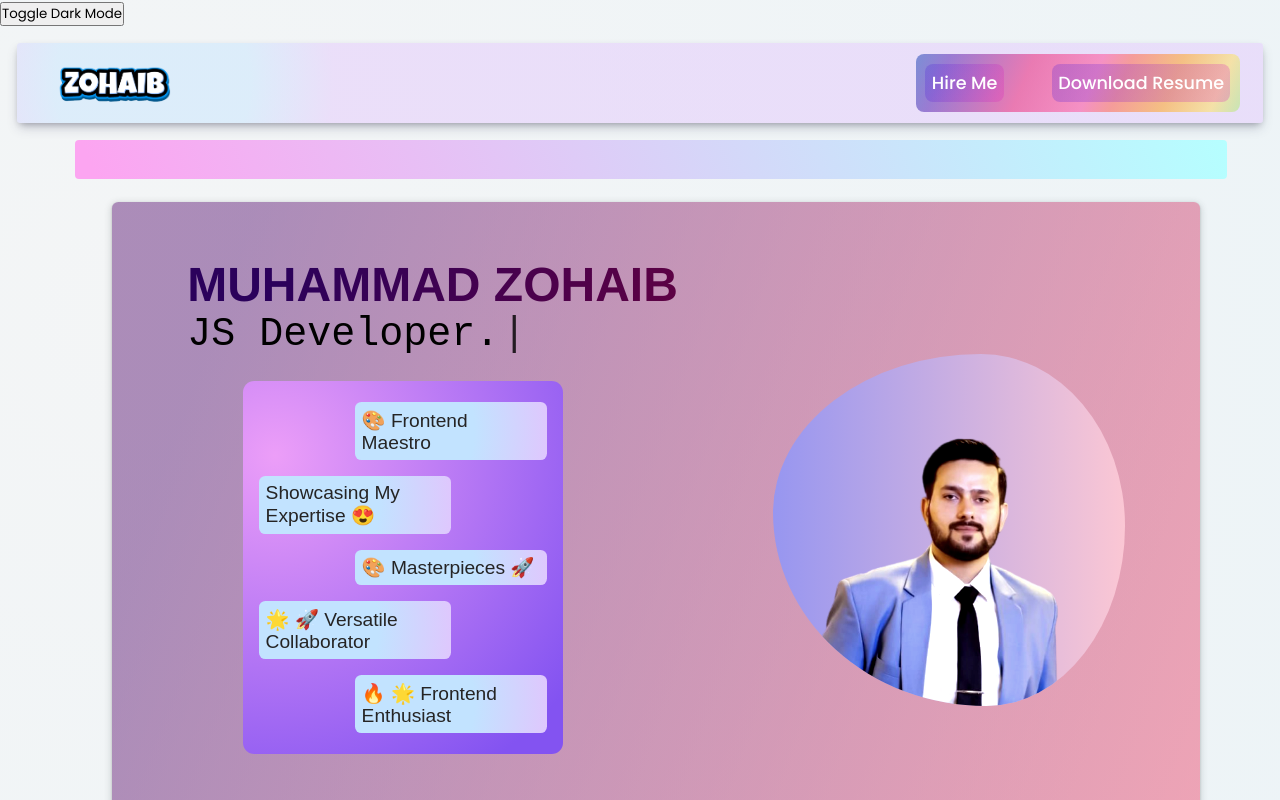
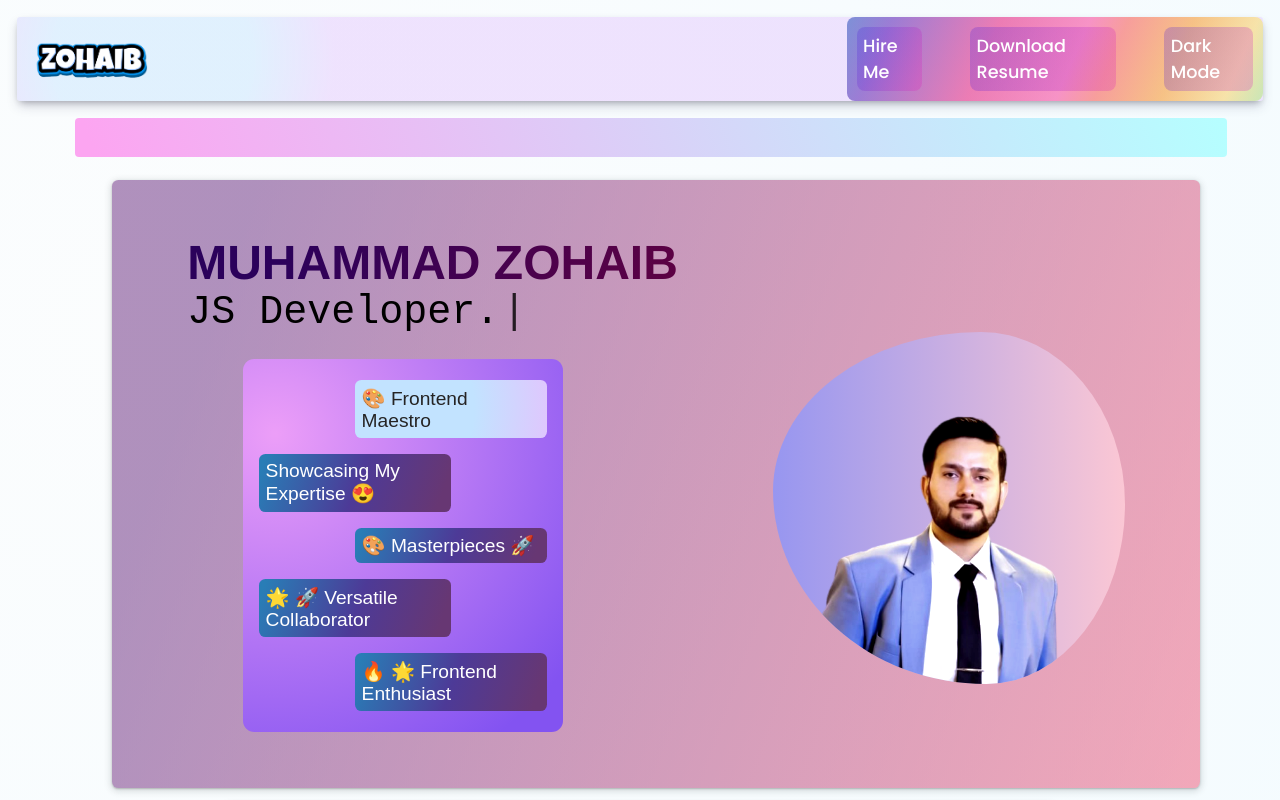
Before and after one commit to MuhammadZohaib28/React-Portfolio-Website, a React (Vite) app: page / in a window 1280 px wide. Shown: the top 800 px of the page. Built offline with nearby package versions, Linux system fonts and the light colour scheme.

Commit message:
Dark Mode Functionality Added

```diff
--- a/src/App.css
+++ b/src/App.css
@@ -7,17 +7,11 @@
   height: 200vh;
 }
 
-:root {
-  --background-color: #f5f5f5;
-  --text-color: #333;
+#light{
+  background-color: rgb(255, 255, 255);
 }
 
-body.dark-mode {
-  --background-color: #000000;
-  --text-color: #f5f5f5;
+#dark{
+  background: radial-gradient(circle at 24.1% 68.8%, rgb(50, 50, 50) 0%, rgb(0, 0, 0) 99.4%);
+
 }
-
-body {
-  background-color: var(--background-color);
-  color: var(--text-color);
-}
--- a/src/App.jsx
+++ b/src/App.jsx
@@ -1,26 +1,28 @@
-import React, { useState }  from "react";
+import React, { useState } from "react";
 import Header from "./components/Header";
 import Marquee from "./components/Marquee";
 import Hero from "./components/Hero";
 import Projects from "./components/Projects";
 import "./App.css";
 
+export const ThemeContext = React.createContext(null);
+
 const App = () => {
-  const [darkMode, setDarkMode] = useState(false);
+  const [theme, setTheme] = useState("light")
 
-  const toggleDarkMode = () => {
-    setDarkMode(!darkMode);
-    document.body.classList.toggle('dark-mode');
+  const toggleTheme = () => {
+    setTheme((curr) => (curr === "light" ? "dark" : "light"))
   };
 
   return (
-    <div className="app">
-      <button onClick={toggleDarkMode}>Toggle Dark Mode</button>
-      <Header />
-      <Marquee />
-      <Hero />
-      <Projects />
-    </div>
+    <ThemeContext.Provider value={{theme, toggleTheme}}>
+      <div className="app" id={theme}>
+        <Header button = {toggleTheme}/>
+        <Marquee />
+        <Hero />
+        <Projects />
+      </div>
+    </ThemeContext.Provider>
   );
 };
 
--- a/src/components/Header.jsx
+++ b/src/components/Header.jsx
@@ -3,7 +3,7 @@ import "./header.css";
 import logo from "./Images/logo.png";
 import cvFile from "./path/to/Muhammad Zohaib Resume.pdf";
 
-const Header = () => {
+const Header = (props) => {
   const handleHireMeClick = () => {
     window.open("mailto:zohaibsoomro0101@gmail.com", "_blank");
   };
@@ -21,6 +21,7 @@ const Header = () => {
           <ul>
             <li onClick={handleHireMeClick}>Hire Me</li>
             <li onClick={handleDownloadCVClick}>Download Resume</li>
+            <li onClick={props.button}>Dark Mode</li>
           </ul>
         </nav>
       </header>
--- a/src/components/header.css
+++ b/src/components/header.css
@@ -18,6 +18,10 @@ header {
   .headder{
     border: 1px solid #18191a00;
     /* background-color: #18191a00; */
+  }
+
+  #dark header{
+    background: linear-gradient(109.6deg, rgb(26, 0, 56) 13.4%, rgb(73, 1, 32) 100.2%);
   }
 
   img {
--- a/src/components/hero.css
+++ b/src/components/hero.css
@@ -29,6 +29,10 @@
     rgb(84, 13, 110, 0.451) 11.2%,
     rgb(238, 66, 102, 0.451) 100.2%
   );
+}
+
+#dark .mainSection{
+  background: #130F40;
 }
 
 .mainSectionC {
@@ -120,6 +124,12 @@
   z-index: 5;
 }
 
+#dark .mainSectionImageBg{
+  background: radial-gradient(926px at 2.7% 11%, rgb(17, 29, 94) 0%, rgb(178, 31, 102) 90%);
+}
+
+
+
 @keyframes morph {
   0% {
     border-radius: 42% 58% 59% 41% / 42% 41% 59% 58% ;
@@ -198,6 +208,14 @@
   width: 45rem;
 }
 
+#dark h1{
+  background: radial-gradient(328px at 2.9% 15%, rgb(191, 224, 251) 0%, rgb(232, 233, 251) 25.8%, rgb(252, 239, 250) 50.8%, rgb(234, 251, 251) 77.6%, rgb(240, 251, 244) 100.7%);
+  -webkit-background-clip: text;
+  -webkit-text-fill-color: transparent;
+  font-size: 3rem;
+  font-family: "Cerebri Sans", Helvetica, Arial, sans-serif;
+}
+
 .frontEDev {
   /* border: 1px solid red; */
   color: black;
@@ -205,6 +223,10 @@
   font-family: "Courier New", Courier, monospace;
   font-size: 2.5rem;
   font-weight: 100;
+}
+
+#dark .frontEDev{
+  color: #f7f7f7;
 }
 
 .paraMainSection {
@@ -290,6 +312,14 @@ span {
   cursor: pointer;
 }
 
+#dark .paraMainSection1,
+.paraMainSection3,
+.paraMainSection5, .paraMainSection2,
+.paraMainSection4 {
+  background: linear-gradient(109.6deg, rgb(41, 125, 182) 3.6%, rgb(77, 58, 151) 51%, rgb(103, 55, 115) 92.9%);
+  color: white;
+}
+
 .paraSectionContainer {
   /* border: 1px solid red; */
   /* background: linear-gradient(
@@ -308,6 +338,11 @@ span {
   border-radius: 0.71rem;
   margin-top: 1.5rem;
   margin-left: 3.5rem;
+}
+
+#dark .paraSectionContainer{
+  background: radial-gradient(926px at 2.7% 11%, rgb(17, 29, 94) 0%, rgb(178, 31, 102) 90%);
+
 }
 
 .paraSectionContainer:hover {
--- a/src/components/marquee.css
+++ b/src/components/marquee.css
@@ -11,6 +11,11 @@ marquee {
   border-radius: 0.25rem;
   font-size: 1.2rem;
   font-family: "Poppins", sans-serif;
+}
+
+#dark marquee{
+  background: linear-gradient(109.6deg, rgb(26, 80, 116) 3.6%, rgb(53, 39, 106) 51%, rgb(67, 36, 75) 92.9%);
+  color: white;
 }
 
 
--- a/src/components/project.css
+++ b/src/components/project.css
@@ -59,6 +59,11 @@
       rgb(252, 176, 69) 91.1%
     );
   }
+}
+
+#dark .aboutMeSection{
+  background: #130F40;
+
 }
 
 .socialMediaSectionHeadingContainer {
```
